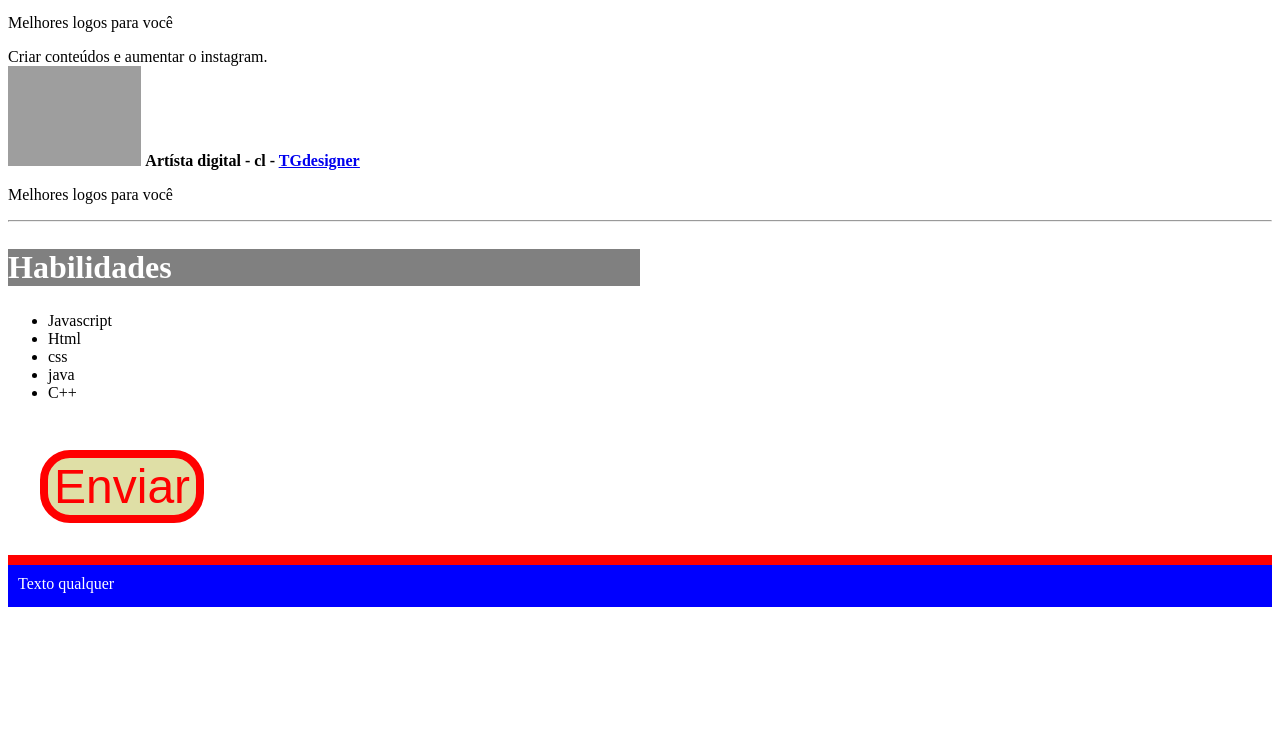
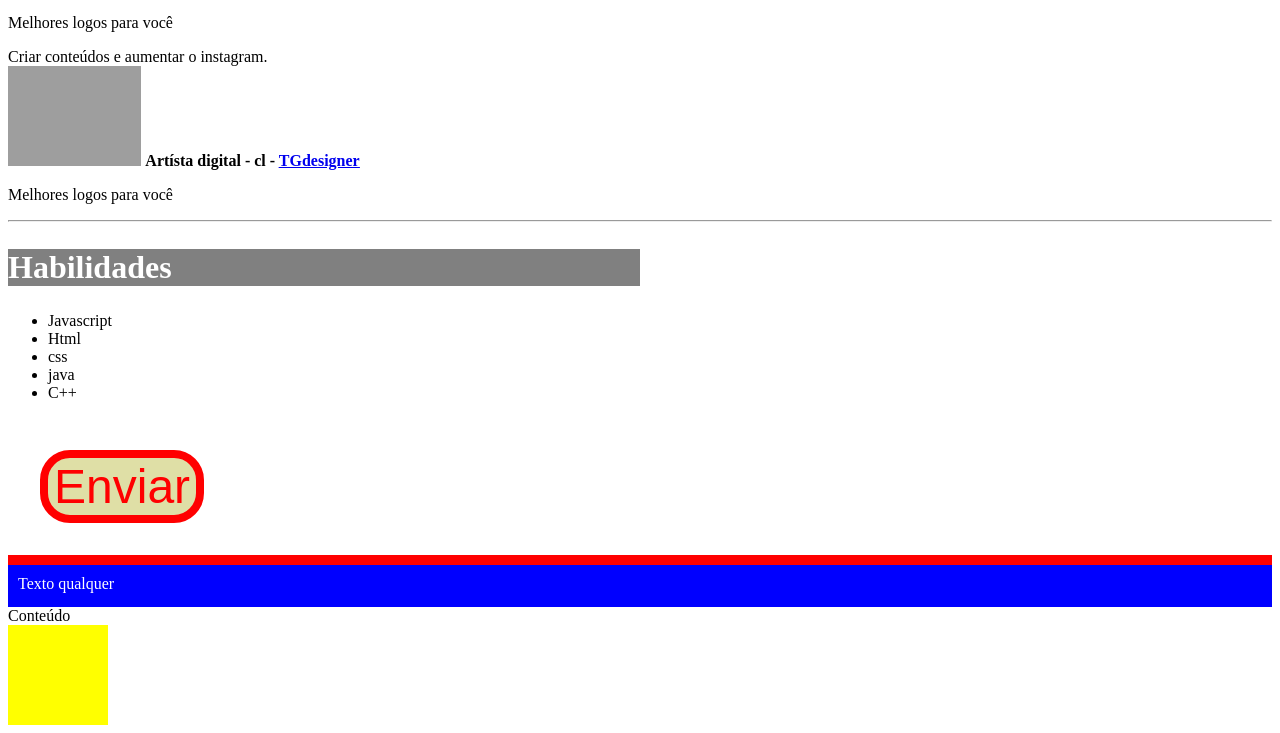
Before and after one commit to TalyssonG/Full-stack, a plain HTML site: page index.html in a window 1280 px wide. Shown: the part 850-1583 px from the top of the page. Before the commit the page ends 1465 px from the top, so only its background shows below. Drawn offline with Linux system fonts and the light colour scheme; grey boxes are pictures that could not be loaded.

Commit message:
css review

```diff
--- a/index.html
+++ b/index.html
@@ -73,6 +73,9 @@ Sistemas de informação - unicatolica
     </div>
     </div>
 
+    <div class="borda">Conteúdo</div>
+    <div class="quadradoborda"></div>
+
 </div>
 
 </body>
--- a/style.css
+++ b/style.css
@@ -74,3 +74,15 @@ height:10pc;
 
 
 }
+.borda{
+
+    border-width: 5px;
+    border-style: hidden;
+    border-left-color:red;
+}
+
+.quadradoborda{
+    width: 100px;
+    height: 100px;
+    background-color: yellow;
+}
```
